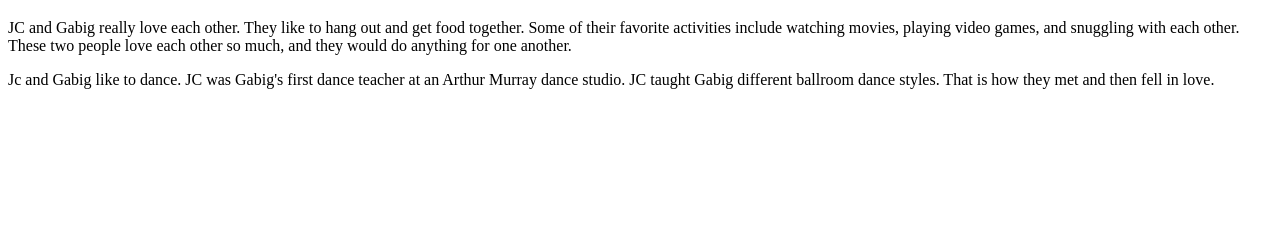
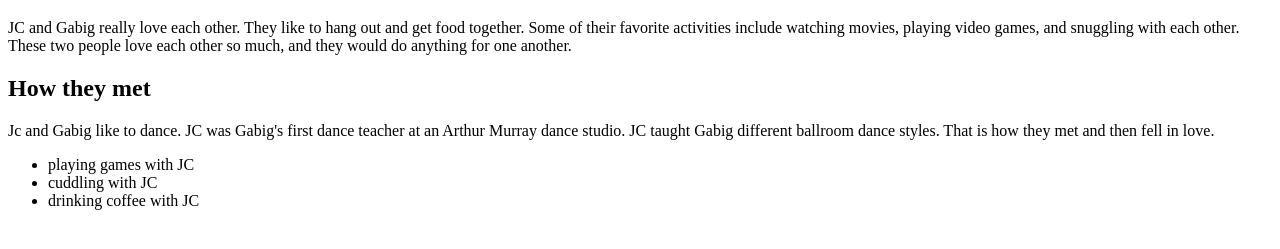
Before and after one commit to Lolmassakian/webpage, a plain HTML site: page index.html in a window 1280 px wide. Shown: the part 61-310 px from the top of the page. Drawn offline with Linux system fonts and the light colour scheme.

Commit message:
Favorite things

```diff
--- a/index.html
+++ b/index.html
@@ -9,5 +9,15 @@
 <body>
     <h1>JC and Gabig</h1>
     <p>JC and Gabig really love each other. They like to hang out and get food together. Some of their favorite activities include watching movies, playing video games, and snuggling with each other. These two people love each other so much, and they would do anything for one another.</p>
-</body>Jc and Gabig like to dance. JC was Gabig's first dance teacher at an Arthur Murray dance studio. JC taught Gabig different ballroom dance styles. That is how they met and then fell in love.
-</html>
+<h2>How they met</h2>
+
+    Jc and Gabig like to dance. JC was Gabig's first dance teacher at an Arthur Murray dance studio. JC taught Gabig different ballroom dance styles. That is how they met and then fell in love.
+<ul>
+    <li>playing games with JC</li>
+        <li>cuddling with JC</li>
+        <li>drinking coffee with JC</li>
+</ul>
+
+
+</body>
+    </html>
```
